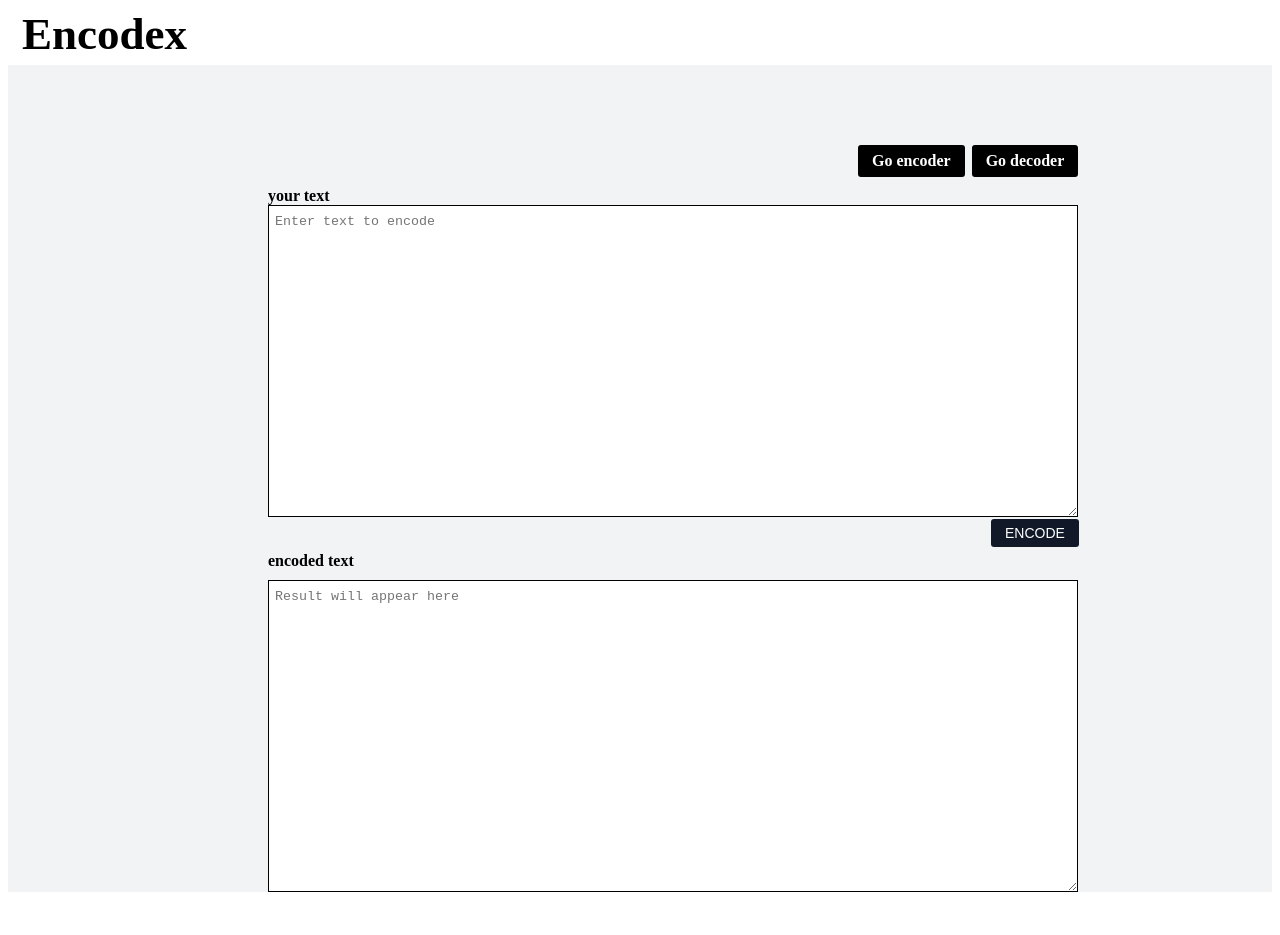
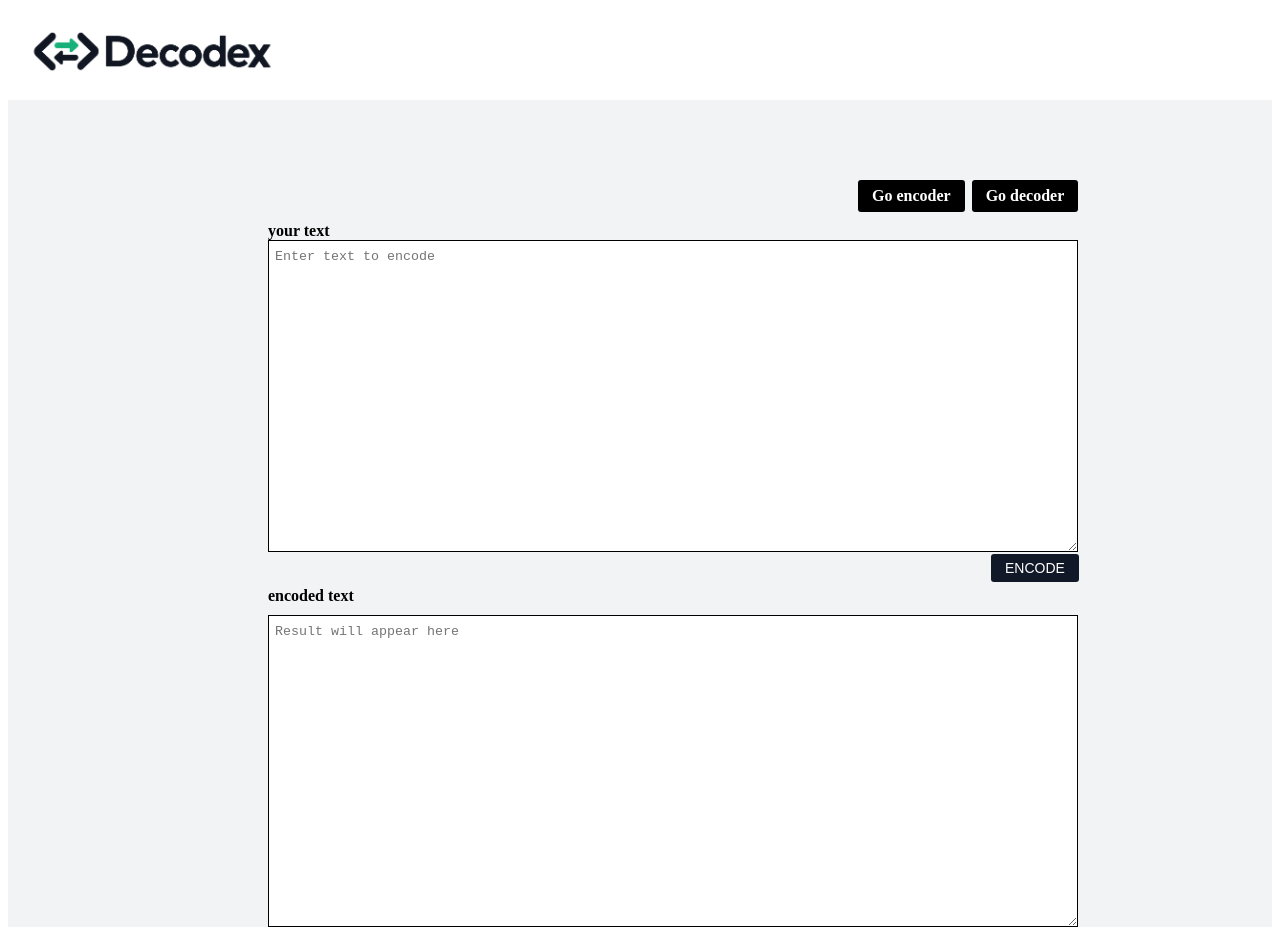
Before and after one commit to jinsu100/Decodex, a plain HTML site: page encode.html in a window 1280 px wide. Before the commit the page ends 900 px from the top, so only its background shows below. Drawn offline with Linux system fonts and the light colour scheme.

Commit message:
add favicon

```diff
--- a/encode.html
+++ b/encode.html
@@ -12,10 +12,16 @@
     </script>
     <link rel="stylesheet" href="style.css">
     <title>Base64 Encoding & Decoding Online Tool - Encoding Tool</title>
+    <!-- 파비콘 추가 -->
+    <link rel="icon" type="image/png" href="decodexFavicon.png">
 </head>
 <body>
     <div class="header">
-        <h1>Encodex</h1>
+        <a href="index.html">
+        <img src="decodexLogo.png"
+            alt="Decodex — Base64 인코딩·디코딩"
+            class="logo">
+    </a>
     </div>
 
     <div class="mainBody">
```
Also changed, not shown: index.html (+3 -0 lines), decodexFavicon.png (added).
